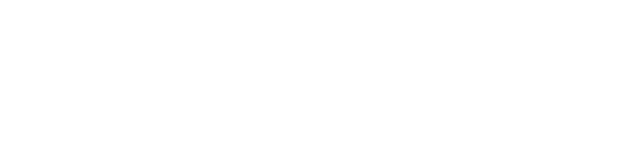
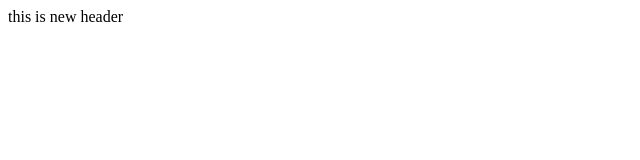
Before and after one commit to aamerrasheed/git-demo, a plain HTML site: page index.html in a window 1280 px wide. Shown: the whole page, without its empty margins (0-640 px from the left). Drawn offline with Linux system fonts and the light colour scheme.

Commit message:
updating index page for GH

```diff
--- a/index.html
+++ b/index.html
@@ -1,5 +1,6 @@
 <!doctype html>
 <html lang="en-US">
 <head>
+this is new header
 </head>
 </html>
```
